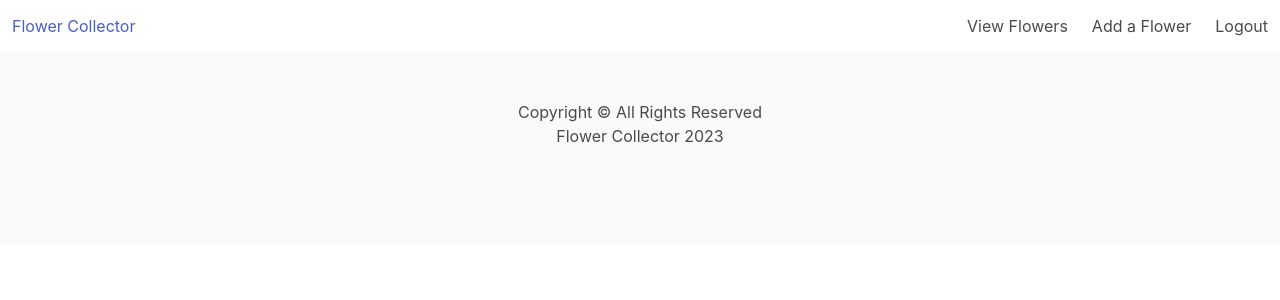
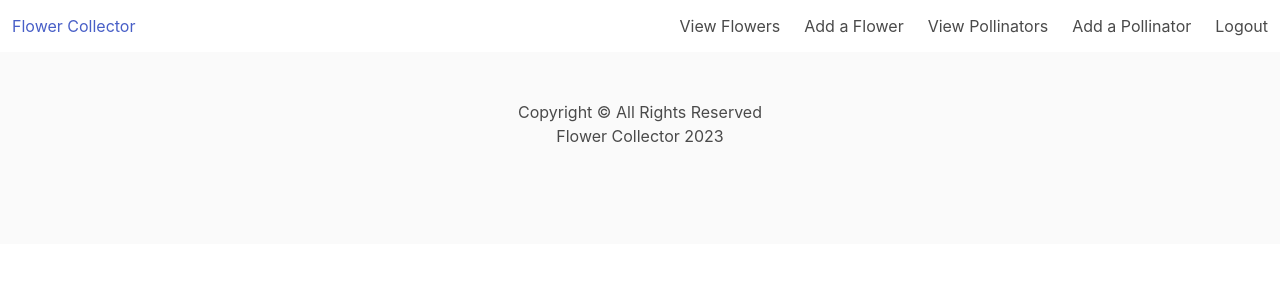
Before and after one commit to ambertav/flower_collector, a Django app: page /pollinators/ in a window 1280 px wide. Shown: the top 300 px of the page. Run offline with Django 4.2, Linux system fonts and the light colour scheme; the visitor is signed in with stand-in values (Sample User, id 1); data that the repository does not hold is empty.

Commit message:
adds pollinator detail view, updates navbar

```diff
--- a/main_app/templates/base.html
+++ b/main_app/templates/base.html
@@ -22,6 +22,8 @@
                 {% if user.is_authenticated %}
                     <a class="navbar-item" href="{% url 'flower_list' %}">View Flowers</a>
                     <a class="navbar-item" href="{% url 'flower_create' %}">Add a Flower</a>
+                    <a class="navbar-item" href="{% url 'pollinator_list' %}">View Pollinators</a>
+                    <a class="navbar-item" href="{% url 'pollinator_create' %}">Add a Pollinator</a>
                     <a class="navbar-item" href="{% url 'logout' %}">Logout</a>
                 {% else %}
                     <a class="navbar-item" href="{% url 'login' %}">Login</a>
--- a/main_app/templates/pollinators/pollinator_list.html
+++ b/main_app/templates/pollinators/pollinator_list.html
@@ -9,13 +9,15 @@
     <div class="container is-max-desktop">
         {% for pollinator in object_list %}
             <div class="card mb-5 p-0">
-                <div class="card-content">
-                    <p class="card-header-title p-0">{{ pollinator.name.capitalize }}</p>
-                    <div class="ml-4">
-                        <p>{{ pollinator.description.capitalize }}</p>
+                <a href="{% url 'pollinator_detail' pollinator.id %}">
+                    <div class="card-content">
+                        <p class="card-header-title p-0">{{ pollinator.name.capitalize }}</p>
+                        <div class="ml-4">
+                            <p>{{ pollinator.description.capitalize }}</p>
+                        </div>
                     </div>
+                </a>
             </div>
-        </div>
     {% endfor %}
     </div>
 
--- a/main_app/urls.py
+++ b/main_app/urls.py
@@ -4,7 +4,7 @@ from . import views
 urlpatterns = [
     path('', views.home, name='home'),
     path('flowers/', views.FlowerList.as_view(), name='flower_list'),
-    path('flowers/<int:pk>', views.FlowerDetail.as_view(), name='flower_detail'),
+    path('flowers/<int:pk>/', views.FlowerDetail.as_view(), name='flower_detail'),
     path('flowers/create/', views.FlowerCreate.as_view(), name='flower_create'),
     path('flowers/<int:pk>/update/', views.FlowerUpdate.as_view(), name='flower_update'),
     path('flowers/<int:pk>/delete/', views.FlowerDelete.as_view(), name='flower_delete'),
@@ -13,5 +13,6 @@ urlpatterns = [
     path('accounts/signup/', views.signup, name='signup'),
 
     path('pollinators/', views.PollinatorList.as_view(), name='pollinator_list'),
+    path('pollinators/<int:pk>/', views.PollinatorDetail.as_view(), name='pollinator_detail'),
     path('pollinators/create', views.PollinatorCreate.as_view(), name='pollinator_create'),
 ]
--- a/main_app/views.py
+++ b/main_app/views.py
@@ -88,6 +88,12 @@ class PollinatorList (LoginRequiredMixin, ListView) :
     def get_queryset (self) :
         return Pollinator.objects.filter(user=self.request.user)
 
+class PollinatorDetail (LoginRequiredMixin, DetailView) :
+    template_name = 'pollinators/pollinator_detail.html'
+
+    def get_queryset (self) :
+        return Pollinator.objects.filter(user=self.request.user)
+
 class PollinatorCreate (LoginRequiredMixin, CreateView) :
     model = Pollinator
     fields = ('name', 'description', 'type')
```
Also changed, not shown: main_app/templates/pollinators/pollinator_detail.html (added, +13 -0 lines).
